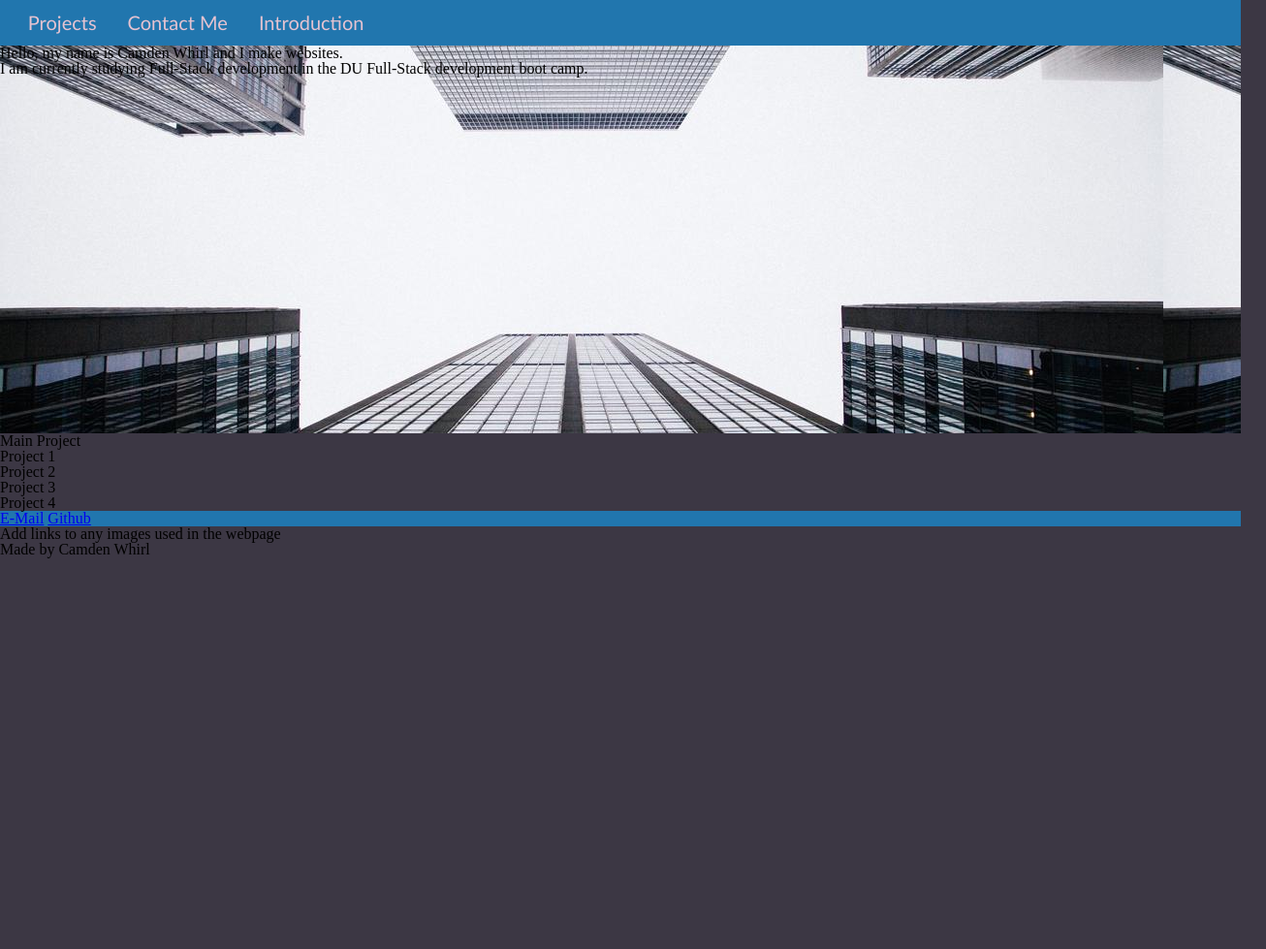
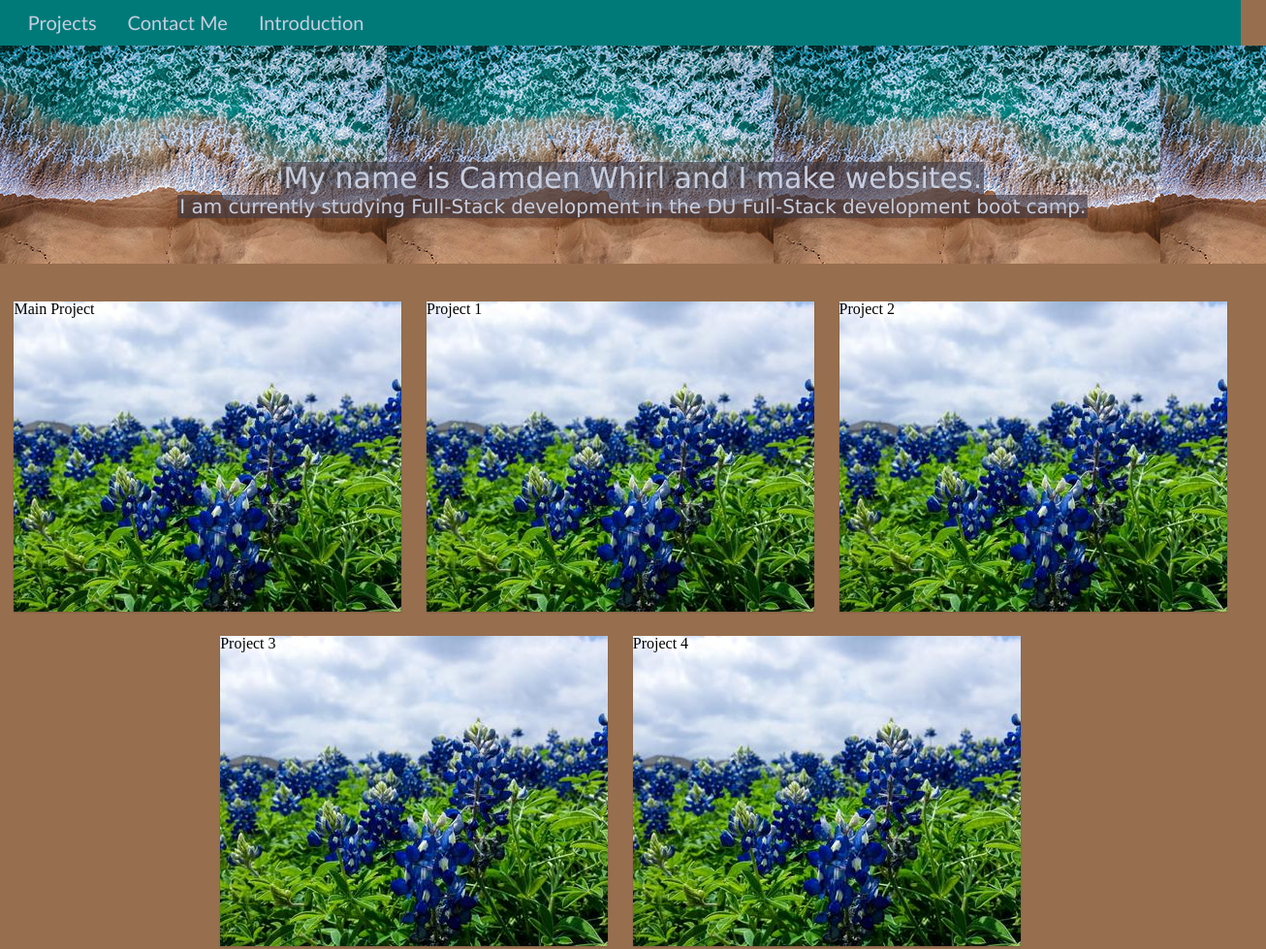
Before and after one commit to CWhirl/my-portfolio, a plain HTML site: page index.html in a window 1280 px wide. Shown: the top 979 px of the page at 97% size, 1306 px wide, since content can reach past the window. Before the commit the page ends 800 px from the top, so only its background shows below. Drawn offline with Linux system fonts and the light colour scheme.

Commit message:
Project box positioning and on-hover shadowing

```diff
--- a/index.html
+++ b/index.html
@@ -23,7 +23,7 @@
         <!-- Introduction -->
         <article id="introduction">
             <section>
-                <h1>Hello, my name is Camden Whirl and I make websites.</h1>
+                <h1>My name is Camden Whirl and I make websites.</h1>
             </section>
             <summary>
                 <p>I am currently studying Full-Stack development in the DU Full-Stack development boot camp.</p>
@@ -32,28 +32,28 @@
     </header>
 
     <!-- Projects and descriptions -->
-    <section>
+    <section id = "projectDiv">
         <!-- TODO Find images for example projects  -->
         <!-- Main Project -->
-        <figure>
-            <figcaption>Main Project</figcaption>
+        <figure class = "project" id = "mainProject">
+            <figcaption class = "caption">Main Project</figcaption>
         </figure>
         <!-- Alternate Projects -->
         <!-- Project 1 -->
-        <figure>
-            <figcaption>Project 1</figcaption>
+        <figure class = "project" id = "firstProject">
+            <figcaption class = "caption">Project 1</figcaption>
         </figure>
         <!-- Project 2 -->
-        <figure>
-            <figcaption>Project 2</figcaption>
+        <figure class = "project" id = "secondProject">
+            <figcaption class = "caption">Project 2</figcaption>
         </figure>
         <!-- Project 3 -->
-        <figure>
-            <figcaption>Project 3</figcaption>
+        <figure class = "project" id = "thirdProject">
+            <figcaption class = "caption">Project 3</figcaption>
         </figure>
         <!-- Project 4 -->
-        <figure>
-            <figcaption>Project 4</figcaption>
+        <figure class = "project" id = "fourthProject">
+            <figcaption class = "caption">Project 4</figcaption>
         </figure>
     </section>
 
--- a/styles.css
+++ b/styles.css
@@ -1,11 +1,11 @@
 body {
-    background-color:#3C3744;
+    background-color:#976F4F;
 }
 
 
 /* Nav bar styling */
 nav {
-    background-color: #2176AE;
+    background-color: #007A79;
 }
 
 ul {
@@ -18,17 +18,63 @@ li a {
     padding: 14px 16px;
     text-decoration: none;
     font-size: 20px;
-    color: #E5C3D1;
+    color: #C7CEDF;
     font-family: 'Gill Sans', 'Gill Sans MT', 'Calibri', 'Trebuchet MS', sans-serif;
 }
 
 li a:hover {
-    background-color: #090C9B;
+    background-color: #4D2A16;
 }
 
 /* introduction block styling */
 #introduction {
-    background-image: url(1048-1200x400.jpg);
-    height: 400px;
+    background-image: url(sample_background.PNG);
+    background-repeat:repeat-x;
+    height: 200px;
     width: 100%;
+    display: flex;
+    flex-wrap: wrap;
+    padding: 1%;
+    justify-content: center;
+    align-items: center;
+    flex-direction: column;
+    font-family: Verdana, sans-serif;
 }
+
+#introduction h1 {
+    font-size: 30px;
+    margin-top: 10%;
+    background-color: rgba(60, 55 ,68 , .6);
+    color: #C7CEDF;
+    padding: 2px;
+}
+
+#introduction p {
+    font-size: 20px;
+    background-color: rgba(60, 55 ,68 , .6);
+    color: #C7CEDF;
+    padding: 2px;
+}
+
+/* Styling for project boxes */
+#projectDiv {
+    display: flex;
+    flex-wrap: wrap;
+    flex-direction: row;
+    padding-top: 2%;
+    justify-content: center;
+}
+
+.project {
+    background-image: url(701-400x320.jpg);
+    background-repeat: no-repeat;
+    position: relative;
+    height: 320px;
+    width: 400px;
+    margin: 1%;
+    box-shadow: 0 1px 2px rgba(0,0,0,0.15);
+    transition: box-shadow 0.3s ease-in-out;
+}
+
+.project:hover {
+    box-shadow: 0 5px 15px rgba(0,0,0,0.3);
```
Also changed, not shown: sample_background.PNG (added).
